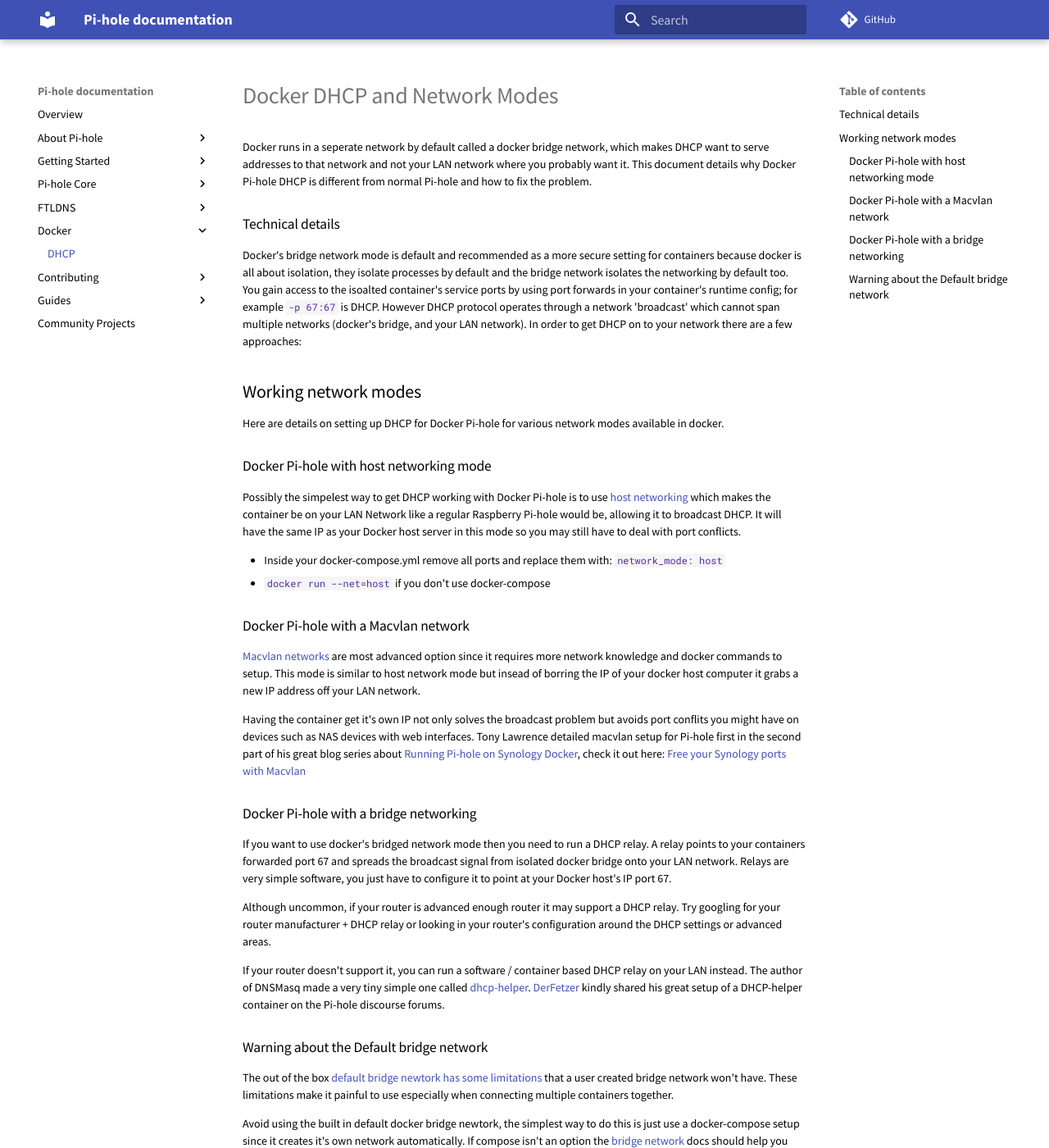
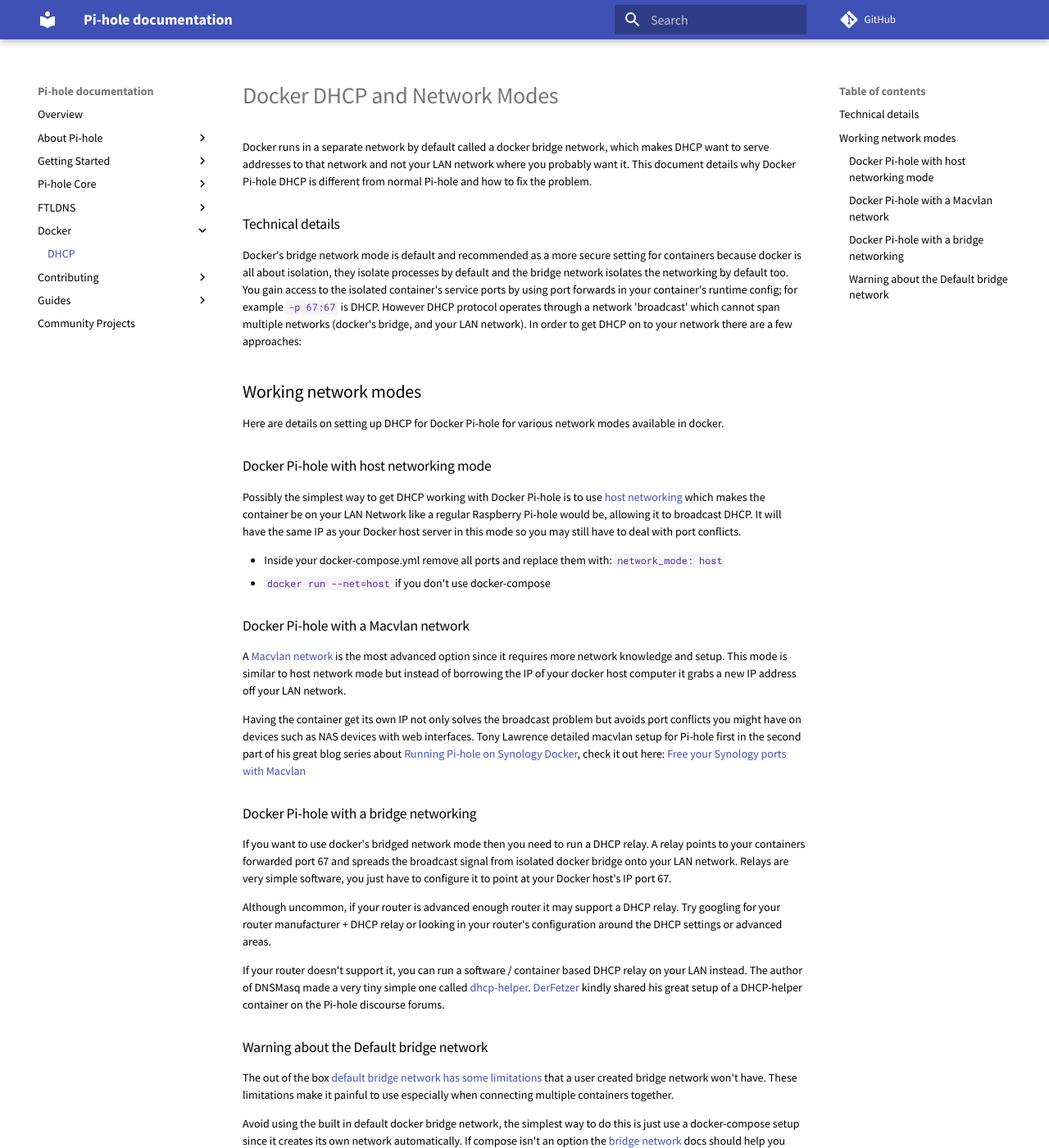
Before and after one commit to pi-hole/docs, an MkDocs documentation site: the page built from docs/docker/DHCP.md, in a window 1280 px wide and 1400 px high. Shown: the whole window at 82% size. Built offline with MkDocs 1.6.1 and Material for MkDocs 9.7.7, drawn with Linux system fonts in a browser that asks for light colours; comment, search, counter and statistics services are not loaded.

Commit message:
I should have a vim spell checker lol
Signed-off-by: Adam Hill <adam@diginc.us>

```diff
--- a/docs/docker/DHCP.md
+++ b/docs/docker/DHCP.md
@@ -6,11 +6,11 @@
 
 # Docker DHCP and Network Modes
 
-Docker runs in a seperate network by default called a docker bridge network, which makes DHCP want to serve addresses to that network and not your LAN network where you probably want it. This document details why Docker Pi-hole DHCP is different from normal Pi-hole and how to fix the problem.
+Docker runs in a separate network by default called a docker bridge network, which makes DHCP want to serve addresses to that network and not your LAN network where you probably want it. This document details why Docker Pi-hole DHCP is different from normal Pi-hole and how to fix the problem.
 
 ### Technical details
 
-Docker's bridge network mode is default and recommended as a more secure setting for containers because docker is all about isolation, they isolate processes by default and the bridge network isolates the networking by default too. You gain access to the isoalted container's service ports by using port forwards in your container's runtime config; for example `-p 67:67` is DHCP. However DHCP protocol operates through a network 'broadcast' which cannot span multiple networks (docker's bridge, and your LAN network). In order to get DHCP on to your network there are a few approaches:
+Docker's bridge network mode is default and recommended as a more secure setting for containers because docker is all about isolation, they isolate processes by default and the bridge network isolates the networking by default too. You gain access to the isolated container's service ports by using port forwards in your container's runtime config; for example `-p 67:67` is DHCP. However DHCP protocol operates through a network 'broadcast' which cannot span multiple networks (docker's bridge, and your LAN network). In order to get DHCP on to your network there are a few approaches:
 
 ## Working network modes
 
@@ -18,16 +18,16 @@
 
 ### Docker Pi-hole with host networking mode
 
-Possibly the simpelest way to get DHCP working with Docker Pi-hole is to use [host networking](https://docs.docker.com/network/host/) which makes the container be on your LAN Network like a regular Raspberry Pi-hole would be, allowing it to broadcast DHCP. It will have the same IP as your Docker host server in this mode so you may still have to deal with port conflicts.
+Possibly the simplest way to get DHCP working with Docker Pi-hole is to use [host networking](https://docs.docker.com/network/host/) which makes the container be on your LAN Network like a regular Raspberry Pi-hole would be, allowing it to broadcast DHCP. It will have the same IP as your Docker host server in this mode so you may still have to deal with port conflicts.
 
 - Inside your docker-compose.yml remove all ports and replace them with: `network_mode: host`
 - `docker run --net=host` if you don't use docker-compose
 
 ### Docker Pi-hole with a Macvlan network
 
-[Macvlan networks](https://docs.docker.com/network/macvlan/) are most advanced option since it requires more network knowledge and docker commands to setup. This mode is similar to host network mode but insead of borring the IP of your docker host computer it grabs a new IP address off your LAN network.
+A [Macvlan network](https://docs.docker.com/network/macvlan/) is the most advanced option since it requires more network knowledge and setup. This mode is similar to host network mode but instead of borrowing the IP of your docker host computer it grabs a new IP address off your LAN network.
 
-Having the container get it's own IP not only solves the broadcast problem but avoids port conflits you might have on devices such as NAS devices with web interfaces. Tony Lawrence detailed macvlan setup for Pi-hole first in the second part of his great blog series about [Running Pi-hole on Synology Docker](http://tonylawrence.com/posts/unix/synology/running-pihole-inside-docker/), check it out here: [Free your Synology ports with Macvlan](http://tonylawrence.com/posts/unix/synology/free-your-synology-ports/)
+Having the container get its own IP not only solves the broadcast problem but avoids port conflicts you might have on devices such as NAS devices with web interfaces. Tony Lawrence detailed macvlan setup for Pi-hole first in the second part of his great blog series about [Running Pi-hole on Synology Docker](http://tonylawrence.com/posts/unix/synology/running-pihole-inside-docker/), check it out here: [Free your Synology ports with Macvlan](http://tonylawrence.com/posts/unix/synology/free-your-synology-ports/)
 
 ### Docker Pi-hole with a bridge networking
 
@@ -39,6 +39,6 @@
 
 ### Warning about the Default bridge network
 
-The out of the box [default bridge newtork has some limitations](https://docs.docker.com/network/bridge/#differences-between-user-defined-bridges-and-the-default-bridge) that a user created bridge network won't have. These limitations make it painful to use especially when connecting multiple containers together.
+The out of the box [default bridge network has some limitations](https://docs.docker.com/network/bridge/#differences-between-user-defined-bridges-and-the-default-bridge) that a user created bridge network won't have. These limitations make it painful to use especially when connecting multiple containers together.
 
-Avoid using the built in default docker bridge newtork, the simplest way to do this is just use a docker-compose setup since it creates it's own network automatically. If compose isn't an option the [bridge network](https://docs.docker.com/network/bridge/) docs should help you create your own.
+Avoid using the built in default docker bridge network, the simplest way to do this is just use a docker-compose setup since it creates its own network automatically. If compose isn't an option the [bridge network](https://docs.docker.com/network/bridge/) docs should help you create your own.
```
